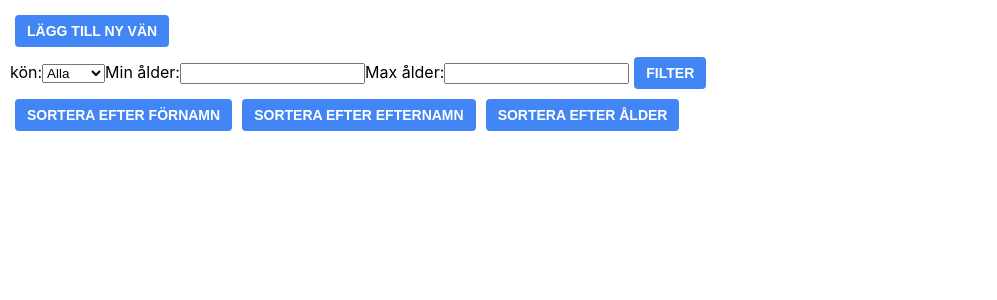
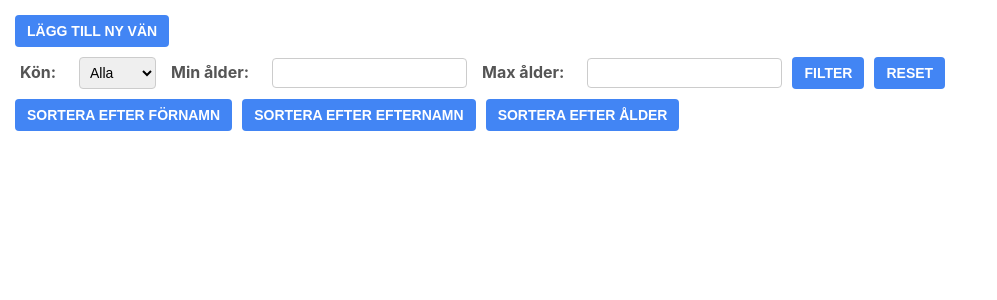
Before and after one commit to Milton3000/habitsandtasks, a React (Create React App) app: page / in a window 1280 px wide. Shown: the top 300 px of the page, without its empty margins (0-997 px from the left). Built offline with nearby package versions, Linux system fonts and the light colour scheme.

Commit message:
added reset button and fixed css

```diff
--- a/src/components/Friends/Friends.css
+++ b/src/components/Friends/Friends.css
@@ -31,6 +31,29 @@ body {
   background-color: #327ae3;
 }
 
+.input {
+  padding: 6px;
+  margin: 5px;
+  border: 1px solid #ccc;
+  border-radius: 4px;
+  font-size: 14px;
+}
+
+.select {
+  padding: 6px;
+  margin: 5px;
+  border: 1px solid #ccc;
+  border-radius: 4px;
+  font-size: 14px;
+}
+
+.label {
+  padding: 10px;
+  font-weight: bold;
+  margin-right: 8px;
+  color: #555;
+}
+
 .friend:hover {
   background-color: #f0f0f0;
 }
--- a/src/components/Friends/Friends.jsx
+++ b/src/components/Friends/Friends.jsx
@@ -86,6 +86,17 @@ const Friends = () => {
       return 0;
     });
 
+  const resetFilters = () => {
+    setFilters({
+      gender: "",
+      minAge: "",
+      maxAge: "",
+    });
+    document.querySelector("#gender").value = "";
+    document.querySelector("#minAge").value = "";
+    document.querySelector("#maxAge").value = "";
+  };
+
   return (
     <div>
       <button onClick={fetchRandomUser} className="customButton">
@@ -93,18 +104,21 @@ const Friends = () => {
       </button>
 
       <div>
-        <label>kön:</label>
-        <select id="gender">
+        <label className="label">Kön:</label>
+        <select id="gender" className="select">
           <option value="">Alla</option>
           <option value="male">Man</option>
           <option value="female">Kvinna</option>
         </select>
-        <label>Min ålder:</label>
-        <input id="minAge" type="number" />
-        <label>Max ålder:</label>
-        <input id="maxAge" type="number" />
+        <label className="label">Min ålder:</label>
+        <input id="minAge" type="number" className="input" />
+        <label className="label">Max ålder:</label>
+        <input id="maxAge" type="number" className="input" />
         <button onClick={callSetFilters} className="customButton">
           Filter
+        </button>
+        <button onClick={resetFilters} className="customButton">
+          Reset
         </button>
       </div>
 
```
